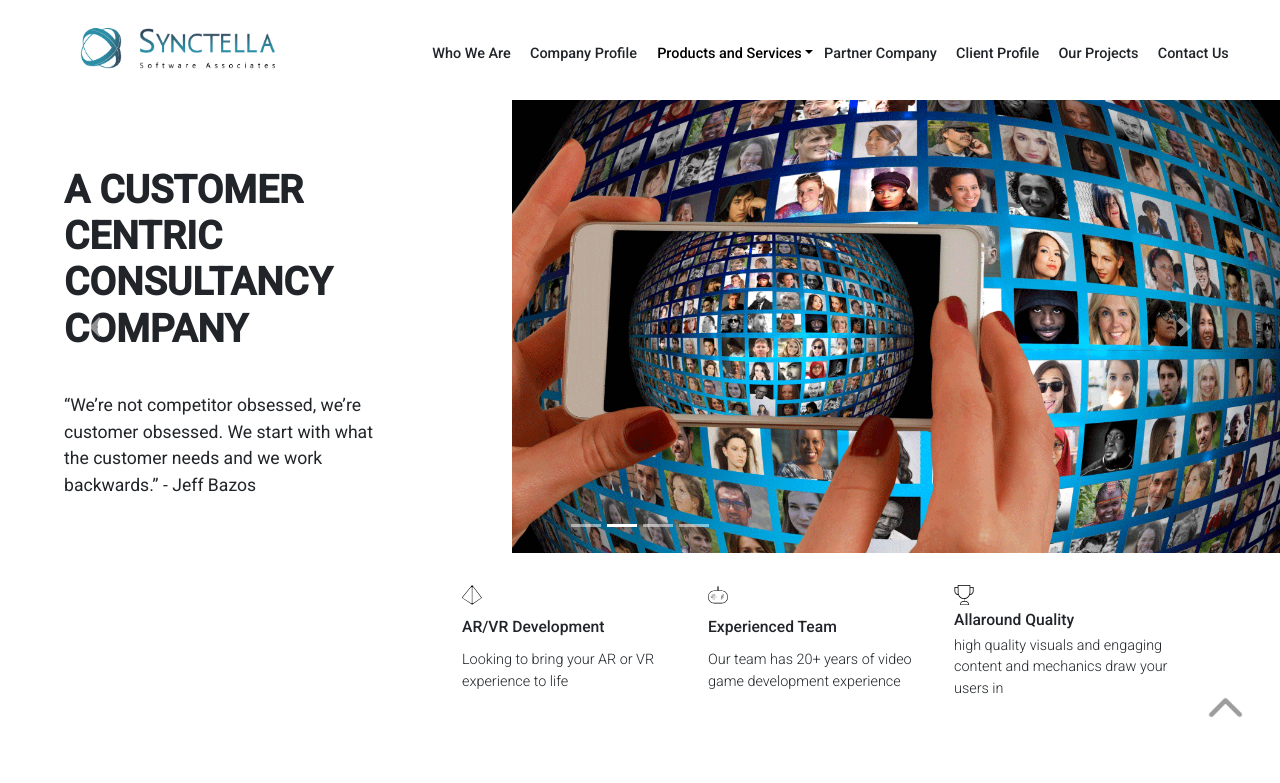
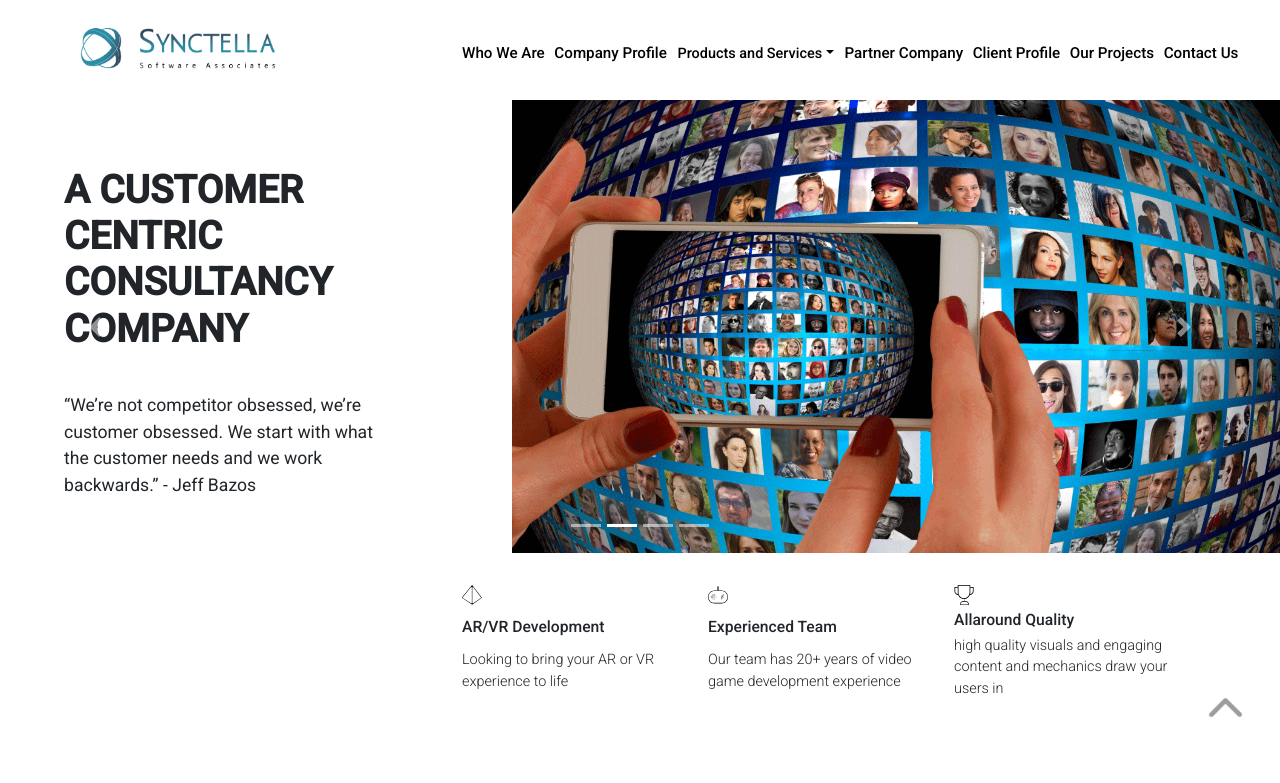
Before and after one commit to Mizan-Primex/resolved-synctella, a React (Create React App) app: page /#home in a window 1280 px wide. Shown: the top 783 px of the page. Built offline with nearby package versions, Linux system fonts and the light colour scheme.

Commit message:
footer input fixed

```diff
--- a/src/Component/Home/Home.css
+++ b/src/Component/Home/Home.css
@@ -40,7 +40,7 @@ button:focus {
     text-decoration: none ! important;
     margin-right: .6rem;
     font-size: 95%;
-    color: #000;
+    color: #000 !important;
     font-weight: 500;
     cursor: pointer;
     background-color: #fff;
@@ -60,6 +60,10 @@ button:focus {
     margin-top: .6rem;
     padding: 2rem;
     display: flex;
+}
+.btn:hover{
+    font-weight: bold !important;
+
 }
 .logo img {
     margin-left: 80px;
@@ -515,7 +519,12 @@ margin-right: 2rem;
     justify-content: space-between;
 }
 .nameBody input{
+    border-radius: 5% ;
     width: 45%;
+}
+input{
+    border-radius: 5% ;
+    width: 48%;
 }
 .contactDetails{
     padding-top: 6%;
@@ -556,7 +565,8 @@ margin-right: 2rem;
     padding: 2%;
     border-radius: 5px;
     height: auto;
-    width: 25%;
+    width: 40%;
+    margin-top: 3%;
 }
 form{
     display:grid;
@@ -599,6 +609,7 @@ form textarea {
     /* text-align: center; */
    padding-left: 5%;
    font-size: .8rem;
+   font-style: italic;
   }
 
   :-moz-placeholder {
--- a/src/Component/Home/Home.js
+++ b/src/Component/Home/Home.js
@@ -236,7 +236,7 @@ const Home = () => {
                 <span id="backdrop" className="backdrop"></span>
                 <div className="links">
 
-                    <a> <Link activeClass="active"
+                     <Link activeClass="active"
                         to="whoWeAre"
                         spy={true}
                         smooth={true}
@@ -246,8 +246,8 @@ const Home = () => {
                         delay={500}
                         isDynamic={true}
                         ignoreCancelEvents={false}
-                    >Who We Are</Link></a>
-                    <a>
+                    >Who We Are</Link>
+
                         <Link activeClass="active"
                             to="company-profile"
                             spy={true}
@@ -259,7 +259,7 @@ const Home = () => {
                             isDynamic={true}
                             ignoreCancelEvents={false}
                         >Company Profile</Link>
-                    </a>
+
                         <a className="DropdownButton" id="nav-dropdown">
                         <DropdownButton   id="dropdown-basic-button" title="Products and Services">
                         <Dropdown.Item >
@@ -316,7 +316,7 @@ const Home = () => {
                         </Dropdown.Item>
                         </DropdownButton>
                         </a>
-                    <a>
+
                         <Link activeClass="active"
                             to="partner"
                             spy={true}
@@ -328,8 +328,8 @@ const Home = () => {
                             isDynamic={true}
                             ignoreCancelEvents={false}
                         >Partner Company</Link>
-                    </a>
-                    <a>
+
+
                         <Link activeClass="active"
                             to="client-profile"
                             spy={true}
@@ -340,8 +340,8 @@ const Home = () => {
                             delay={500}
                             isDynamic={true}
                             ignoreCancelEvents={false}
-                        >Client Profile</Link> </a>
-                    <a>
+                        >Client Profile</Link>
+
                         <Link activeClass="active"
                             to="projects"
                             spy={true}
@@ -352,8 +352,8 @@ const Home = () => {
                             delay={500}
                             isDynamic={true}
                             ignoreCancelEvents={false}
-                        >Our Projects</Link> </a>
-                    <a>
+                        >Our Projects</Link>
+
                         <Link activeClass="active"
                             to="footer"
                             spy={true}
@@ -364,7 +364,7 @@ const Home = () => {
                             delay={500}
                             isDynamic={true}
                             ignoreCancelEvents={false}
-                        >Contact Us</Link> </a>
+                        >Contact Us</Link>
 
                 </div>
 
@@ -733,7 +733,7 @@ const Home = () => {
                                           <label>Email</label>
                                           <input id="email" type="email" placeholder="Your Email" />
                                           <label>Massage</label>
-                                          <textarea id="massage" type="text" placeholder="Your massage within 500 words" cols="40" rows="5" />
+                                          <textarea id="massage" type="text" placeholder="Your massage within 500 words" cols="40" rows="3" />
                                       </form>
                                       <button onClick={data} type="submit">Send</button>
                                   </div>
@@ -765,7 +765,7 @@ const Home = () => {
 
             <section className="copyright">
                         <article>
-                           Copyright ©synctella inc.
+                           Copyright ©Synctella inc.
                         </article>
                     </section>
 
```
Also changed, not shown: 2 other files (tests, documents, lock files or other folders).
